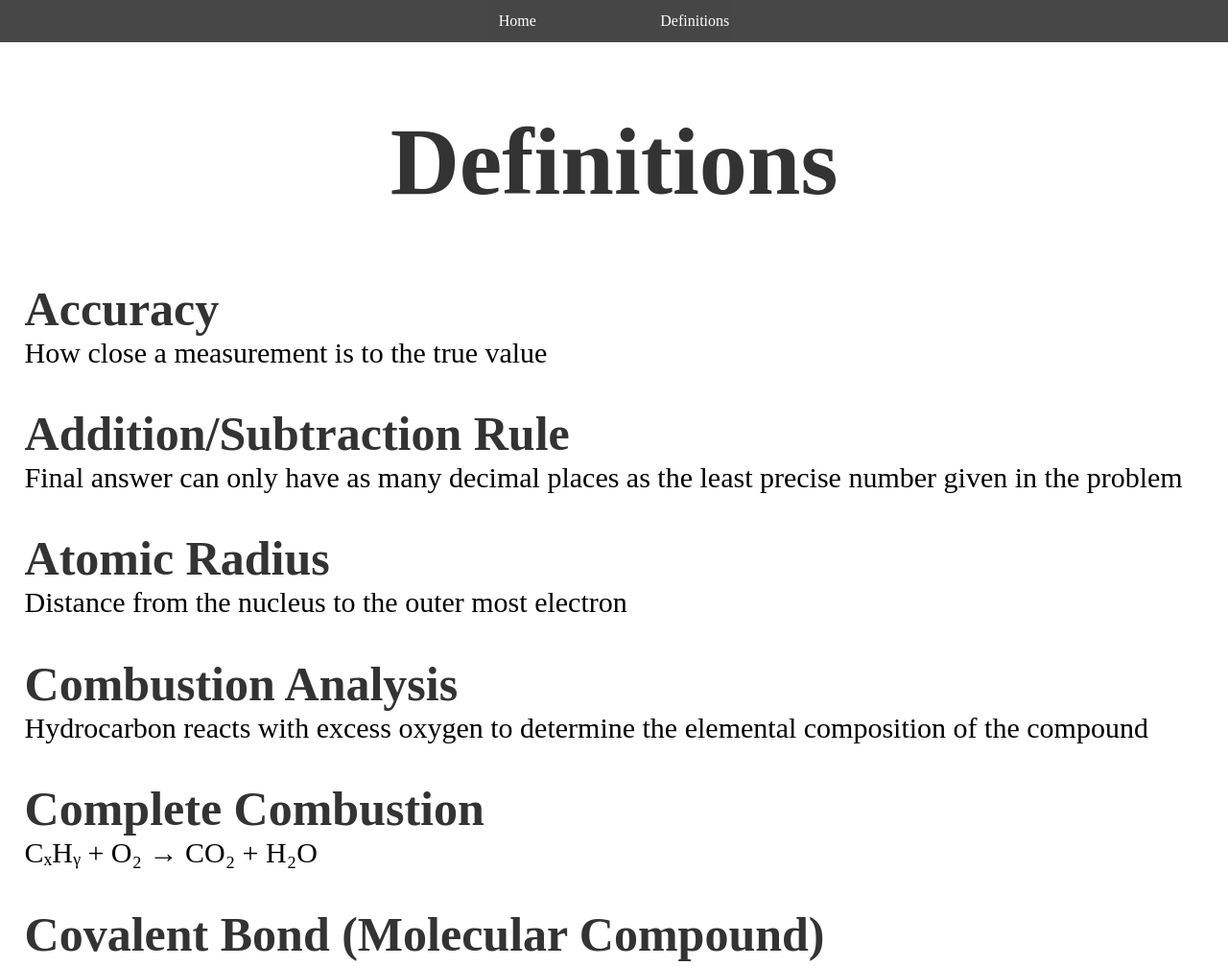
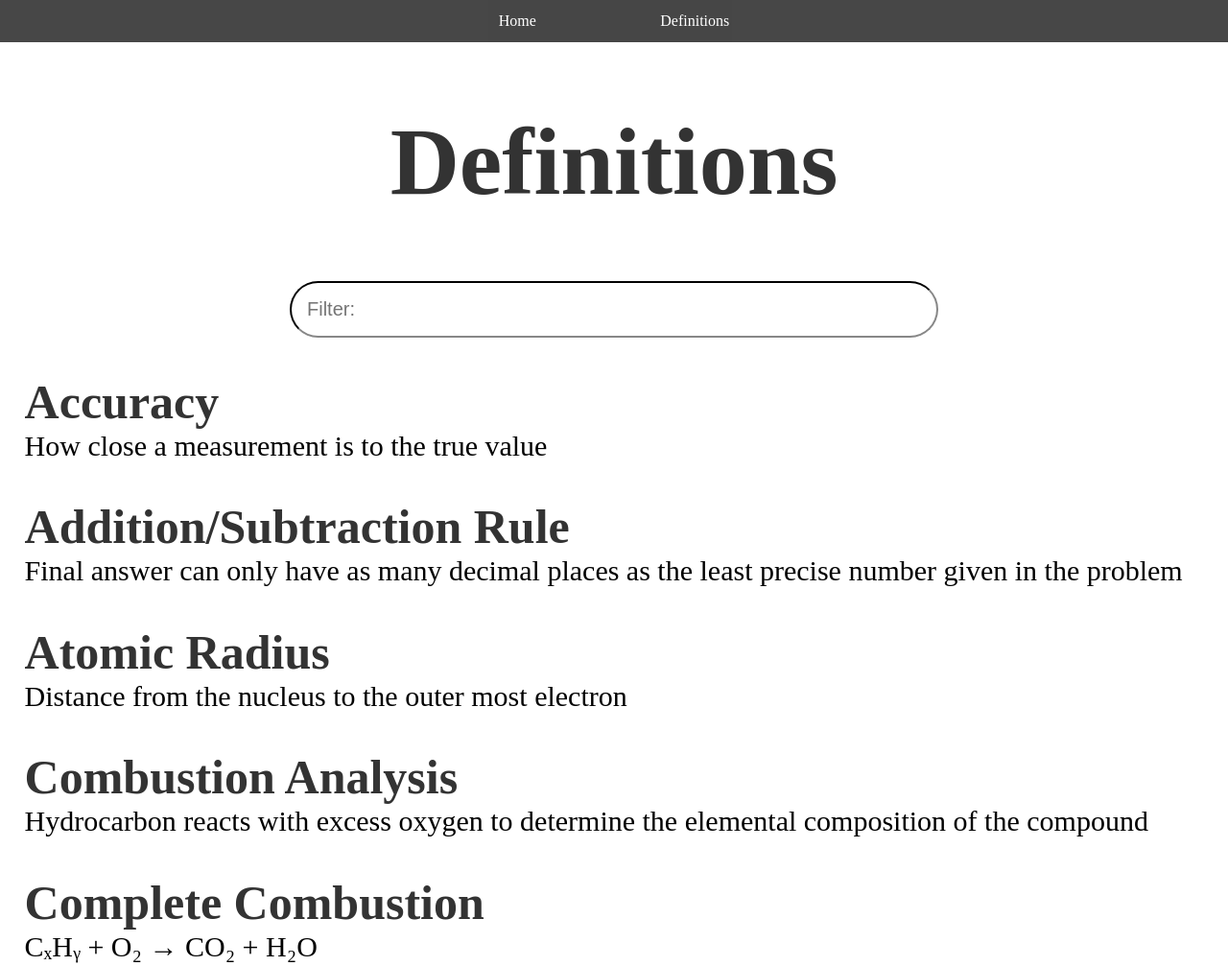
Before and after one commit to RyanL123/Chemistry-11, a plain HTML site: page definitions.html in a window 1280 px wide. Shown: the top 1007 px of the page at 96% size. Drawn offline with nearby package versions, Linux system fonts and the light colour scheme; a web font is replaced by a local one.

Commit message:
implemented filter function for definitions

```diff
--- a/css/index.css
+++ b/css/index.css
@@ -109,13 +109,21 @@ body {
     text-align: center;
 }
 
-.contact {
+.filter {
     text-align: center;
-    padding: 5%;
+    -webkit-animation: fadein 2s; /* Safari, Chrome and Opera > 12.1 */
+    -moz-animation: fadein 2s; /* Firefox < 16 */
+    -ms-animation: fadein 2s; /* Internet Explorer */
+    -o-animation: fadein 2s; /* Opera < 12.1 */
+    animation: fadein 2s;
 }
 
-.contact a {
-    margin: 5%;
+#filter {
+    font-size: 20px;
+    width: 50%;
+    border-radius: 32px;
+    padding: 16px;
+    border-color: #333;
 }
 
 .definitions h2 {
@@ -127,11 +135,6 @@ body {
     padding-right: 2%;
     margin-bottom: 0px;
     margin-top: 3%;
-    -webkit-animation: fadein 2s; /* Safari, Chrome and Opera > 12.1 */
-    -moz-animation: fadein 2s; /* Firefox < 16 */
-    -ms-animation: fadein 2s; /* Internet Explorer */
-    -o-animation: fadein 2s; /* Opera < 12.1 */
-    animation: fadein 2s;
 }
 
 .definitions a {
@@ -152,11 +155,6 @@ body {
     padding-right: 2%;
     font-size: 30px;
     margin-top: 0px;
-    -webkit-animation: fadein 2s; /* Safari, Chrome and Opera > 12.1 */
-    -moz-animation: fadein 2s; /* Firefox < 16 */
-    -ms-animation: fadein 2s; /* Internet Explorer */
-    -o-animation: fadein 2s; /* Opera < 12.1 */
-    animation: fadein 2s;
 }
 
 footer {
--- a/definitions.html
+++ b/definitions.html
@@ -15,7 +15,10 @@
     <div class="title" data-aos="fade-down">
         <h1>Definitions</h1>
     </div>
-    <div class="definitions", id="definitions">
+    <div class="filter">
+        <input type="text" placeholder="Filter:" id="filter" onkeyup="filter()">
+    </div>
+    <div id="definitions">
     </div>
     <script src="js/definitions.js"></script>
     <script src="https://unpkg.com/aos@next/dist/aos.js"></script>
--- a/js/definitions.js
+++ b/js/definitions.js
@@ -210,8 +210,29 @@ definitions.definitions.sort(
 );
 
 //Write elements in order, formatting them as hyperlinks
-var output = document.getElementById('definitions');
 for (var i = 0; i < definitions.definitions.length; i++){
-    document.getElementById("definitions").innerHTML += "<h2 data-aos=\"fade-right\">" + "<a href=" + definitions.definitions[i].Link + ">" + definitions.definitions[i].Term + "</a></h2>"
-    document.getElementById("definitions").innerHTML += "<p data-aos=\"fade-right\">" + definitions.definitions[i].Definition + "</p>"
+    document.getElementById("definitions").innerHTML += "<div class=\"definitions\" data-aos=\"zoom-in-up\"><h2>" + "<a href=" + definitions.definitions[i].Link + ">" + definitions.definitions[i].Term + "</a></h2><p>" + definitions.definitions[i].Definition + "</p></div>"
 }
+
+//Filters definitions based on whats in the search bar
+function filter(){
+    //Get objects
+    var input = document.getElementById("filter");
+    var filter = input.value.toUpperCase();
+    var container = document.getElementById("definitions");
+    var definitions = container.getElementsByClassName("definitions");
+
+    //Iterate through definitions
+    for (var i = 0; i < definitions.length; i++){
+        var title = definitions[i].querySelector(".definitions h2");
+        var content = definitions[i].querySelector(".definitions p")
+
+        //Only show if content in filter matches content in definitions
+        if (title.innerText.toUpperCase().indexOf(filter) > -1 || content.innerText.toUpperCase().indexOf(filter) > -1){
+            definitions[i].style.display = "";
+        }
+        else {
+            definitions[i].style.display = "none";
+        }
+    }
+}
```
Also changed, not shown: index.html (+5 -7 lines).
